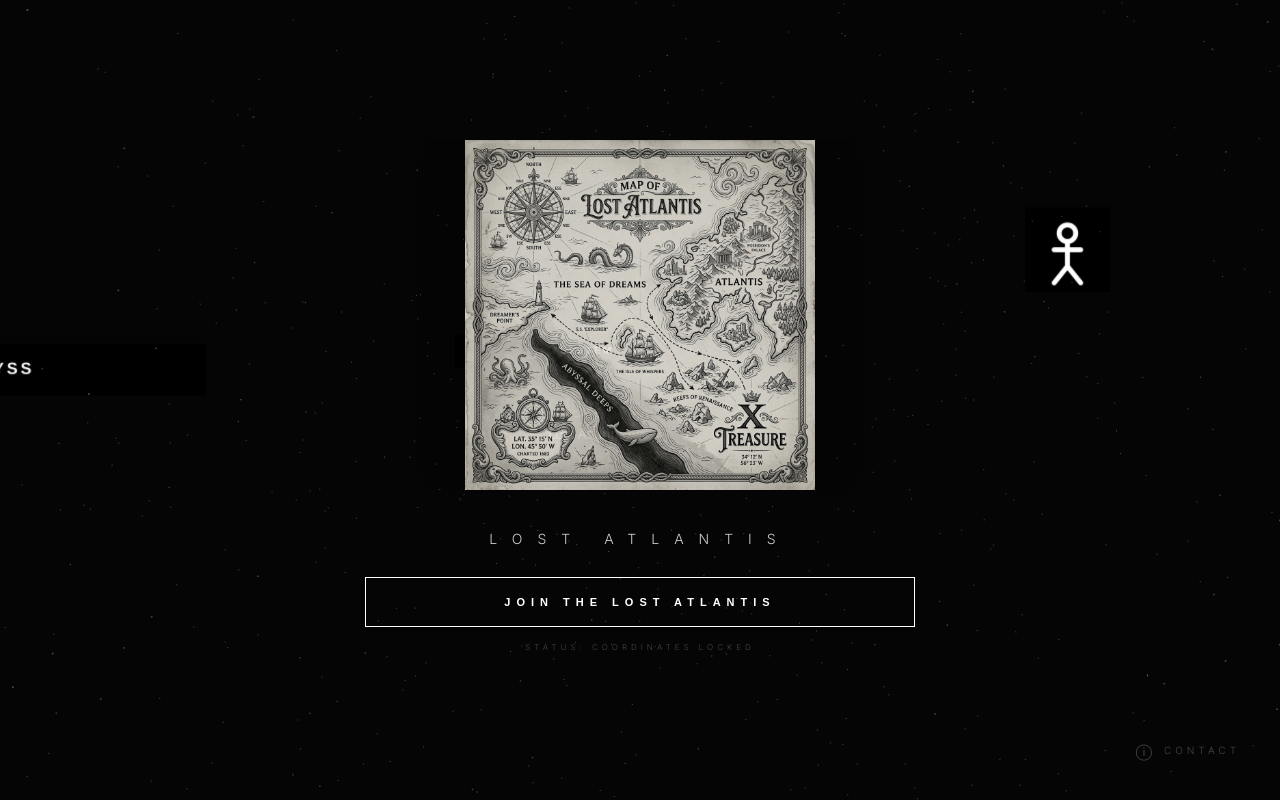
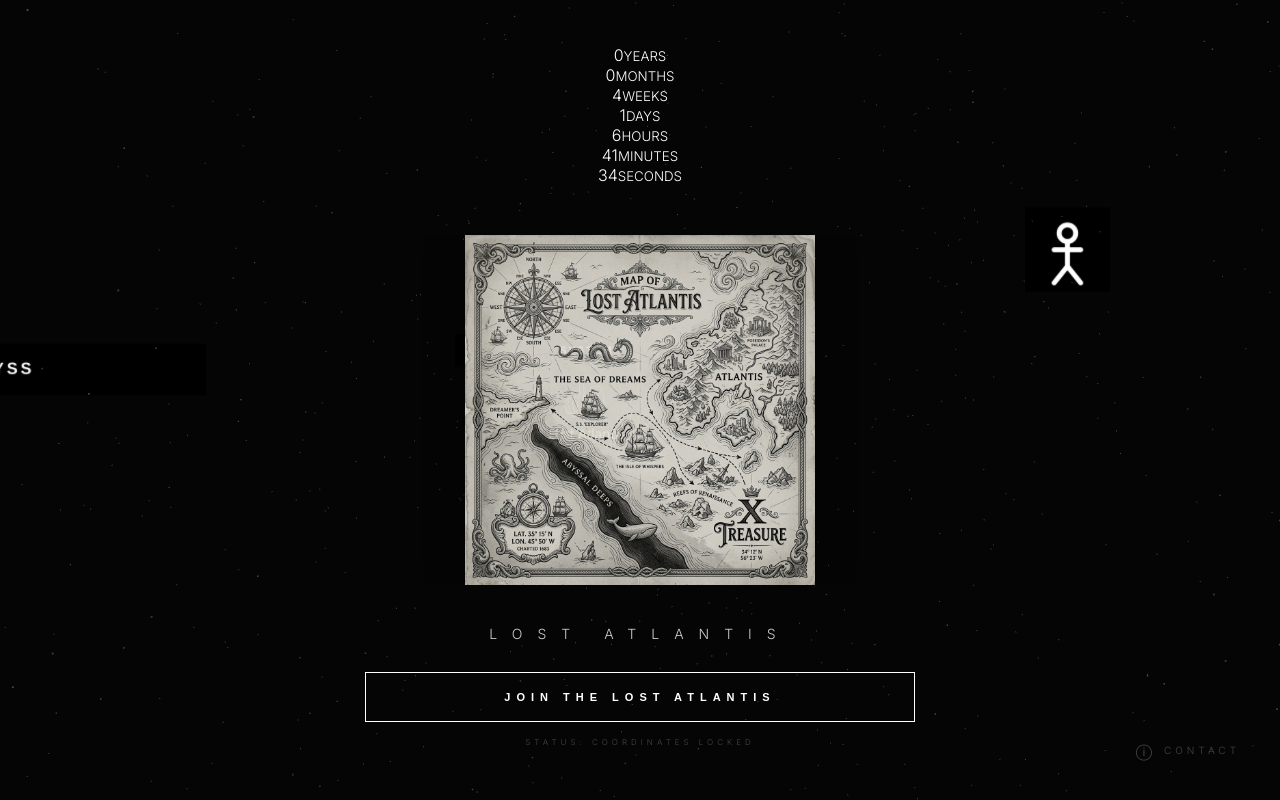
Before and after one commit to ZenSML/Lost-Atlantis-official-web, a plain HTML site: page index.html in a window 1280 px wide. Drawn offline with nearby package versions, Linux system fonts and the light colour scheme; animation ran at ten frames a second.

Commit message:
Update index.html

```diff
--- a/index.html
+++ b/index.html
@@ -13,6 +13,17 @@
     <canvas id="bg-canvas"></canvas>
 
     <div class="entry-portal" id="main-portal">
+        <!-- COUNTDOWN TIMER -->
+        <div class="countdown-container" style="margin-bottom: 20px;">
+            <div class="time-box"><span id="t-years">0</span><small>YEARS</small></div>
+            <div class="time-box"><span id="t-months">0</span><small>MONTHS</small></div>
+            <div class="time-box"><span id="t-weeks">0</span><small>WEEKS</small></div>
+            <div class="time-box"><span id="t-days">0</span><small>DAYS</small></div>
+            <div class="time-box"><span id="t-hours">0</span><small>HOURS</small></div>
+            <div class="time-box"><span id="t-mins">0</span><small>MINUTES</small></div>
+            <div class="time-box"><span id="t-secs">0</span><small>SECONDS</small></div>
+        </div>
+
         <div class="map-box" style="background: transparent; border: none;">
             <img src="map.png" alt="Map of Lost Atlantis" class="brand-map" style="filter: drop-shadow(0 0 20px rgba(0,0,0,0.5));">
         </div>
@@ -34,17 +45,6 @@
     <div class="modal-overlay" id="waitlist-modal">
         <div class="modal-content">
             <div id="form-container">
-                <!-- COUNTDOWN TIMER -->
-                <div class="countdown-container" style="margin-bottom: 30px;">
-                    <div class="time-box"><span id="t-years">0</span><small>YEARS</small></div>
-                    <div class="time-box"><span id="t-months">0</span><small>MONTHS</small></div>
-                    <div class="time-box"><span id="t-weeks">0</span><small>WEEKS</small></div>
-                    <div class="time-box"><span id="t-days">0</span><small>DAYS</small></div>
-                    <div class="time-box"><span id="t-hours">0</span><small>HOURS</small></div>
-                    <div class="time-box"><span id="t-mins">0</span><small>MINUTES</small></div>
-                    <div class="time-box"><span id="t-secs">0</span><small>SECONDS</small></div>
-                </div>
-
                 <h2 style="font-size: 14px; letter-spacing: 8px; margin-bottom: 40px; font-weight: 300;">THE WAITING LIST</h2>
                 <input type="text" id="w-user" placeholder="USERNAME" class="blueprint-input">
                 <input type="email" id="w-email" placeholder="username@gmail.com" class="blueprint-input">
@@ -258,7 +258,7 @@
         }
 
         // --- COUNTDOWN LOGIC ---
-        const dropDate = new Date("December 31, 2026 00:00:00").getTime();
+        const dropDate = new Date("May 27, 2026 00:00:00").getTime();
 
         setInterval(() => {
             const now = new Date().getTime();
```
